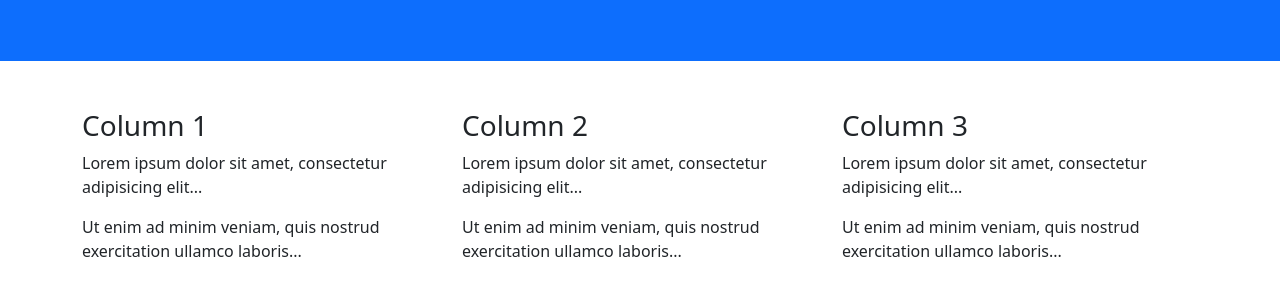
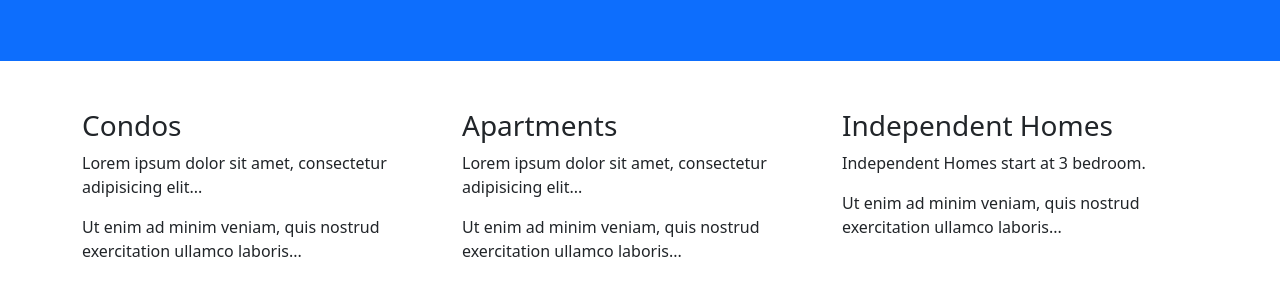
Before and after one commit to JoeSangem21/Small-Business-Website---Joseph-Sangem, a plain HTML site: page index.html in a window 1280 px wide. Shown: the part 131-426 px from the top of the page. Drawn offline with nearby package versions, Linux system fonts and the light colour scheme.

Commit message:
Update index.html

```diff
--- a/index.html
+++ b/index.html
@@ -17,18 +17,18 @@
 <div class="container mt-5">
   <div class="row">
     <div class="col-sm-4">
-      <h3>Column 1</h3>
+      <h3>Condos</h3>
       <p>Lorem ipsum dolor sit amet, consectetur adipisicing elit...</p>
       <p>Ut enim ad minim veniam, quis nostrud exercitation ullamco laboris...</p>
     </div>
     <div class="col-sm-4">
-      <h3>Column 2</h3>
+      <h3>Apartments</h3>
       <p>Lorem ipsum dolor sit amet, consectetur adipisicing elit...</p>
       <p>Ut enim ad minim veniam, quis nostrud exercitation ullamco laboris...</p>
     </div>
     <div class="col-sm-4">
-      <h3>Column 3</h3>
-      <p>Lorem ipsum dolor sit amet, consectetur adipisicing elit...</p>
+      <h3>Independent Homes</h3>
+      <p>Independent Homes start at 3 bedroom. </p>
       <p>Ut enim ad minim veniam, quis nostrud exercitation ullamco laboris...</p>
     </div>
   </div>
```
